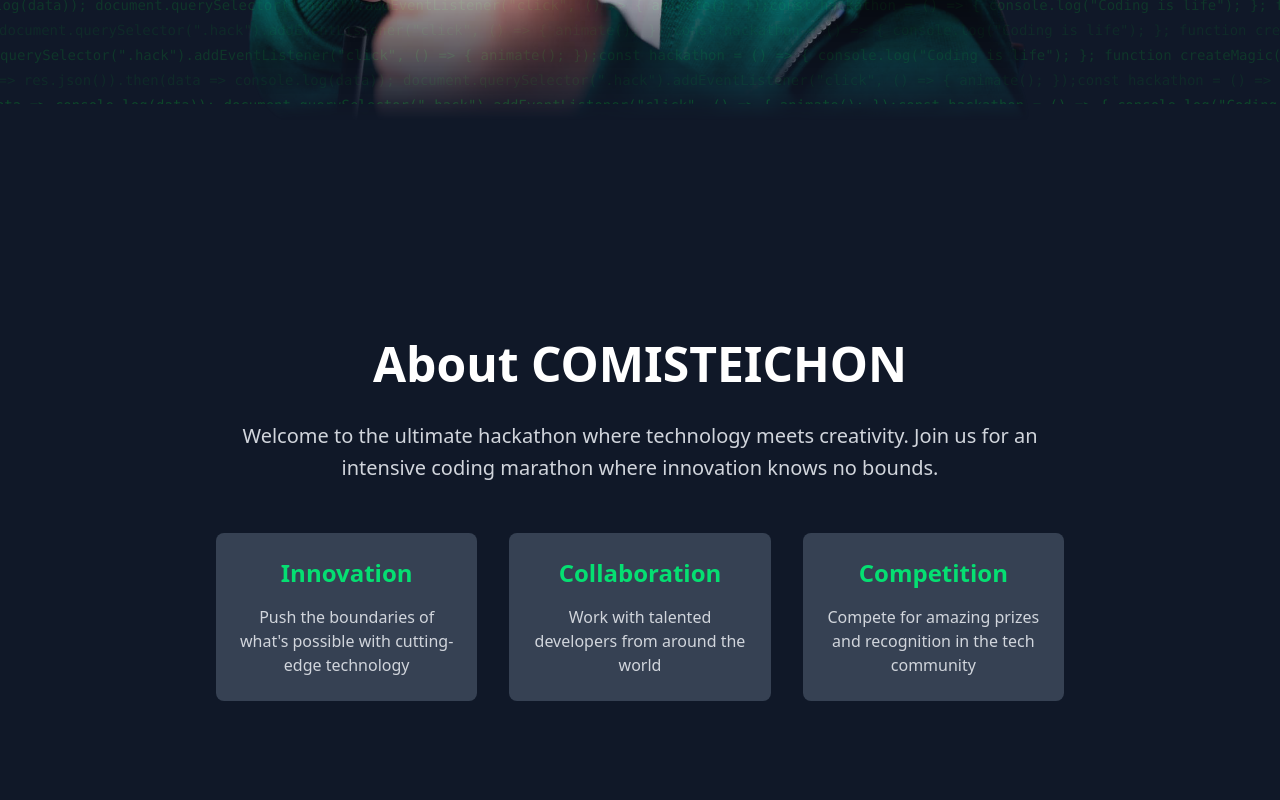
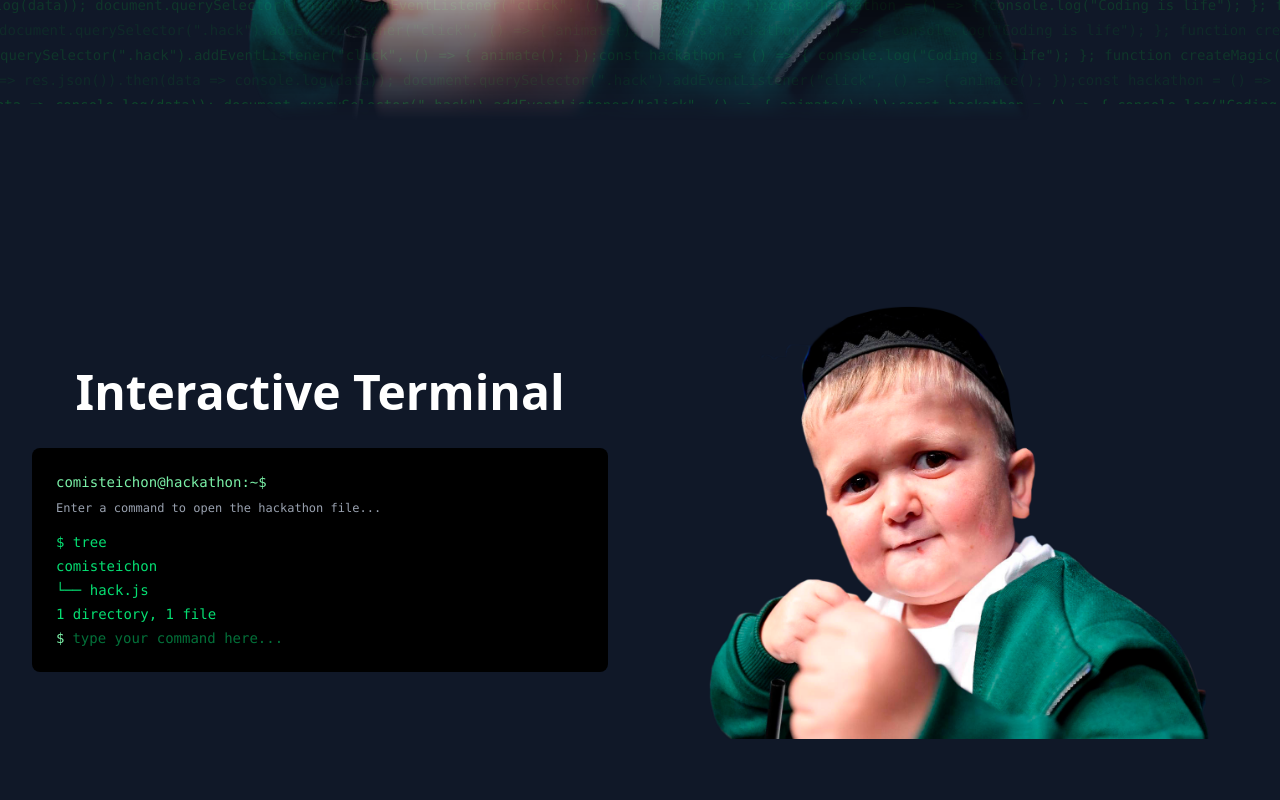
Before and after one commit to TamVanum/hackaton-v1, a React (Vite) app in the folder front/: page / in a window 1280 px wide. Shown: the part 680-1480 px from the top of the page. Built offline with nearby package versions, Linux system fonts and the light colour scheme; no server answers.

Commit message:
feat: terminal about tsx

```diff
--- a/front/package.json
+++ b/front/package.json
@@ -11,9 +11,12 @@
   },
   "dependencies": {
     "@tailwindcss/vite": "^4.1.11",
+    "@types/react-syntax-highlighter": "^15.5.13",
     "framer-motion": "^12.23.12",
     "react": "^19.1.0",
     "react-dom": "^19.1.0",
+    "react-syntax-highlighter": "^15.6.1",
+    "react-type-animation": "^3.2.0",
     "tailwindcss": "^4.1.11"
   },
   "devDependencies": {
--- a/front/src/components/landing/About.tsx
+++ b/front/src/components/landing/About.tsx
@@ -1,42 +1,234 @@
 import { motion } from 'framer-motion'
+import { Prism as SyntaxHighlighter } from 'react-syntax-highlighter'
+import { vscDarkPlus } from 'react-syntax-highlighter/dist/esm/styles/prism'
+import { useState, useRef, useEffect } from 'react'
+
+
+function CodeEditor({ code}: { code: string }) {
+
+  return (
+    <div className="relative">
+      <SyntaxHighlighter
+        language="javascript"
+        style={vscDarkPlus}
+        customStyle={{
+          background: 'transparent',
+          padding: 0,
+          margin: 0,
+          fontSize: '14px',
+          fontFamily: 'Fira Code, Consolas, Monaco, monospace',
+          lineHeight: '1.5'
+        }}
+        showLineNumbers={true}
+        lineNumberStyle={{
+          color: '#6B7280',
+          fontSize: '12px',
+          minWidth: '3em',
+          paddingRight: '1em'
+        }}
+      >
+        {code || ' '}
+      </SyntaxHighlighter>
+    </div>
+  )
+}
+
+function InteractiveTerminal({ onCommandSuccess }: { onCommandSuccess: () => void }) {
+  const [command, setCommand] = useState('')
+  const [commandHistory, setCommandHistory] = useState<string[]>([
+    '$ tree',
+    'comisteichon',
+    '└── hack.js',
+    '',
+    '1 directory, 1 file'
+  ])
+  const [failedAttempts, setFailedAttempts] = useState(0)
+  const inputRef = useRef<HTMLInputElement>(null)
+
+  const validCommands = [
+    'code comisteichon/hack.js',
+    'code comisteichon/hack',
+    'code hack.js',
+    'code hack',
+    'vim comisteichon/hack.js',
+    'vim comisteichon/hack',
+    'vim hack.js',
+    'vim hack',
+    'cursor comisteichon/hack.js',
+    'cursor comisteichon/hack',
+    'cursor hack.js',
+    'cursor hack',
+    'nano comisteichon/hack.js',
+    'nano comisteichon/hack',
+    'nano hack.js',
+    'nano hack',
+  ]
+
+  useEffect(() => {
+    if (inputRef.current) {
+      inputRef.current.focus()
+    }
+  }, [])
+
+  const handleSubmit = (e: React.FormEvent) => {
+    e.preventDefault()
+
+    if (command.trim()) {
+      const newHistory = [...commandHistory, `$ ${command}`]
+
+      if (validCommands.includes(command.trim())) {
+        newHistory.push('Opening comisteichon/hack.js...')
+        setCommandHistory(newHistory)
+        setCommand('')
+        setFailedAttempts(0) // Reset attempts on success
+        setTimeout(() => {
+          onCommandSuccess()
+        }, 500)
+      } else {
+        const newFailedAttempts = failedAttempts + 1
+        setFailedAttempts(newFailedAttempts)
+
+        newHistory.push(`Command not found: ${command}`)
+
+        // Progressive hints based on number of failed attempts
+        if (newFailedAttempts === 1) {
+          newHistory.push('pista: intenta abrir el archivo hack.js')
+        } else if (newFailedAttempts === 2) {
+          newHistory.push('pista: intenta usando el comando code, vim, nano')
+        } else if (newFailedAttempts >= 3) {
+          newHistory.push('pista: el wn perkin, escribe esto code comisteichon/hack')
+        }
+
+        setCommandHistory(newHistory)
+        setCommand('')
+      }
+    }
+  }
+
+  return (
+    <div className="bg-black text-green-400 p-6 rounded-lg font-mono text-sm min-h-[200px] max-w-2xl mx-auto">
+      <div className="mb-4">
+        <div className="text-green-300 mb-2">comisteichon@hackathon:~$</div>
+        <div className="text-gray-400 text-xs mb-4">
+          Enter a command to open the hackathon file...
+        </div>
+      </div>
+
+      {commandHistory.map((line, index) => (
+        <div key={index} className="mb-1">
+          {line}
+        </div>
+      ))}
+
+      <form onSubmit={handleSubmit} className="flex items-center">
+        <span className="text-green-300 mr-2">$</span>
+        <input
+          ref={inputRef}
+          type="text"
+          value={command}
+          onChange={(e) => setCommand(e.target.value)}
+          className="bg-transparent outline-none flex-1 text-green-400 caret-green-400"
+          placeholder="type your command here..."
+        />
+      </form>
+    </div>
+  )
+}
 
 export default function About() {
+  const [showCodeEditor, setShowCodeEditor] = useState(false)
+
+  const codeContent = `// COMISTEICHON HACK 2025 🌭
+// ============================
+
+const hackathonInfo = {
+  name: "Comisteichon Hack",
+  description: \`
+    Una iniciativa para fomentar el desarrollo personal
+    y profesional a través de la creación de software e ideas.
+
+    🔥 Equipos de 2 personas
+    ⏰ 48 horas intensas
+    ☕ Cafeína y condiciones cuestionables
+
+    El objetivo: crear sin límites y crecer como desarrolladores.
+    Los proyectos se inscriben al comienzo, se sortean
+    y se revelan al iniciar el evento.
+
+    Al finalizar, cada equipo presentará su creación.
+    Habrá premios, aprendizaje, y mucha diversión.
+
+    ¿Estás listo para el desafío? 🚀
+  \`,
+  startHackathon: () => {
+    console.log("¡Que comience la magia! ✨");
+  }
+};`
+
   return (
-    <section className="min-h-screen bg-gray-900 flex items-center justify-center py-20">
-      <div className="max-w-4xl mx-auto px-6 text-center">
+    <section className="min-h-screen bg-gray-900 flex">
+      <div className="w-full flex">
         <motion.div
-          initial={{ opacity: 0, y: 50 }}
-          whileInView={{ opacity: 1, y: 0 }}
+          initial={{ opacity: 0, x: -50 }}
+          whileInView={{ opacity: 1, x: 0 }}
           transition={{ duration: 0.8 }}
           viewport={{ once: true }}
+          className="w-1/2 flex items-center justify-center px-8"
         >
-          <h2 className="text-5xl font-bold text-white mb-8">
-            About COMISTEICHON
-          </h2>
-          <p className="text-xl text-gray-300 leading-relaxed mb-8">
-            Welcome to the ultimate hackathon where technology meets creativity.
-            Join us for an intensive coding marathon where innovation knows no bounds.
-          </p>
-          <div className="grid md:grid-cols-3 gap-8 mt-12">
-            <div className="bg-gray-700 p-6 rounded-lg">
-              <h3 className="text-2xl font-semibold text-green-400 mb-4">Innovation</h3>
-              <p className="text-gray-300">
-                Push the boundaries of what's possible with cutting-edge technology
-              </p>
-            </div>
-            <div className="bg-gray-700 p-6 rounded-lg">
-              <h3 className="text-2xl font-semibold text-green-400 mb-4">Collaboration</h3>
-              <p className="text-gray-300">
-                Work with talented developers from around the world
-              </p>
-            </div>
-            <div className="bg-gray-700 p-6 rounded-lg">
-              <h3 className="text-2xl font-semibold text-green-400 mb-4">Competition</h3>
-              <p className="text-gray-300">
-                Compete for amazing prizes and recognition in the tech community
-              </p>
-            </div>
+          <div className="w-full max-w-4xl">
+            {!showCodeEditor ? (
+              <div>
+                <h3 className="text-5xl font-bold text-white mb-8 text-center">
+                  Interactive Terminal
+                </h3>
+                <InteractiveTerminal onCommandSuccess={() => setShowCodeEditor(true)} />
+              </div>
+            ) : (
+              <div>
+                <div className="flex justify-between items-center mb-4">
+                  <h3 className="text-3xl font-bold text-white">
+                    comisteichon/hack.js
+                  </h3>
+                  <button
+                    onClick={() => setShowCodeEditor(false)}
+                    className="text-gray-400 hover:text-white transition-colors text-sm"
+                  >
+                    ← Back to terminal
+                  </button>
+                </div>
+
+                <div className="bg-[#1e1e1e] rounded-lg shadow-2xl overflow-hidden">
+                  <div className="bg-[#2d2d30] px-4 py-2 flex items-center space-x-2">
+                    <div className="flex space-x-2">
+                      <div className="w-3 h-3 bg-red-500 rounded-full"></div>
+                      <div className="w-3 h-3 bg-yellow-500 rounded-full"></div>
+                      <div className="w-3 h-3 bg-green-500 rounded-full"></div>
+                    </div>
+                    <span className="text-gray-400 text-sm ml-4">hack.js</span>
+                  </div>
+
+                  <div className="p-4 overflow-y-auto min-w-[600px]">
+                    <CodeEditor code={codeContent} />
+                  </div>
+                </div>
+              </div>
+            )}
           </div>
+        </motion.div>
+
+        {/* Right Half - Image */}
+        <motion.div
+          initial={{ opacity: 0, x: 50 }}
+          whileInView={{ opacity: 1, x: 0 }}
+          transition={{ duration: 0.8, delay: 0.2 }}
+          viewport={{ once: true }}
+          className="w-1/2 flex items-center justify-center px-8"
+        >
+          <img
+            src="/hasbik2.png"
+            alt="COMISTEICHON Event"
+            className="w-full max-w-lg object-contain"
+          />
         </motion.div>
       </div>
     </section>
--- /dev/null
+++ b/front/src/components/landing/about/terminal_text.tsx
@@ -0,0 +1,59 @@
+
+import React from 'react';
+
+interface TerminalEditorProps {
+  commands: string;
+}
+
+function TerminalEditor({ commands }: TerminalEditorProps) {
+  return (
+    <div className="relative bg-black text-green-400 font-mono">
+      <pre className="whitespace-pre-wrap p-0 m-0 text-sm leading-relaxed">
+        {commands}
+      </pre>
+    </div>
+  );
+}
+
+const terminalContent = `comisteichon@hackathon:~$ cat ./comisteichon-hack-2025/info.md
+
+██████╗ ██████╗ ███╗   ███╗██╗███████╗████████╗███████╗██╗ ██████╗██╗  ██╗ ██████╗ ███╗   ██╗
+██╔════╝██╔═══██╗████╗ ████║██║██╔════╝╚══██╔══╝██╔════╝██║██╔════╝██║  ██║██╔═══██╗████╗  ██║
+██║     ██║   ██║██╔████╔██║██║███████╗   ██║   █████╗  ██║██║     ███████║██║   ██║██╔██╗ ██║
+██║     ██║   ██║██║╚██╔╝██║██║╚════██║   ██║   ██╔══╝  ██║██║     ██╔══██║██║   ██║██║╚██╗██║
+╚██████╗╚██████╔╝██║ ╚═╝ ██║██║███████║   ██║   ███████╗██║╚██████╗██║  ██║╚██████╔╝██║ ╚████║
+╚═════╝ ╚═════╝ ╚═╝     ╚═╝╚═╝╚══════╝   ╚═╝   ╚══════╝╚═╝ ╚═════╝╚═╝  ╚═╝ ╚═════╝ ╚═╝  ╚═══╝
+
+# COMISTEICHON HACK 2025 🌭
+> Una iniciativa para fomentar el desarrollo personal y profesional
+
+## CONFIGURACIÓN DEL EVENTO
+───────────────────────────────────────────────────────────────────────────────
+🔥 EQUIPOS: 2 personas por equipo
+⏰ DURACIÓN: 48 horas intensas
+☕ RECURSOS: Cafeína y condiciones cuestionables
+🚀 OBJETIVO: Crear sin límites y crecer como desarrolladores
+
+## PROCESO
+───────────────────────────────────────────────────────────────────────────────
+1. Los proyectos se inscriben al comienzo
+2. Se sortean y revelan al iniciar el evento
+3. 48 horas de desarrollo intenso
+4. Cada equipo presenta su creación
+5. Premios, aprendizaje y mucha diversión
+
+comisteichon@hackathon:~$ ./start-hackathon.sh
+[INFO] Inicializando COMISTEICHON HACK 2025...
+[INFO] Cargando equipos participantes...
+[SUCCESS] ¡Que comience la magia! ✨
+[PROMPT] ¿Estás listo para el desafío? (y/N): _`;
+
+const TerminalText: React.FC = () => {
+  return (
+    <div className="p-4 h-96 overflow-y-auto min-w-[600px] bg-black">
+      <TerminalEditor commands={terminalContent} />
+    </div>
+  );
+};
+
+export default TerminalText;
```
Also changed, not shown: 2 other files (tests, documents, lock files or other folders).
